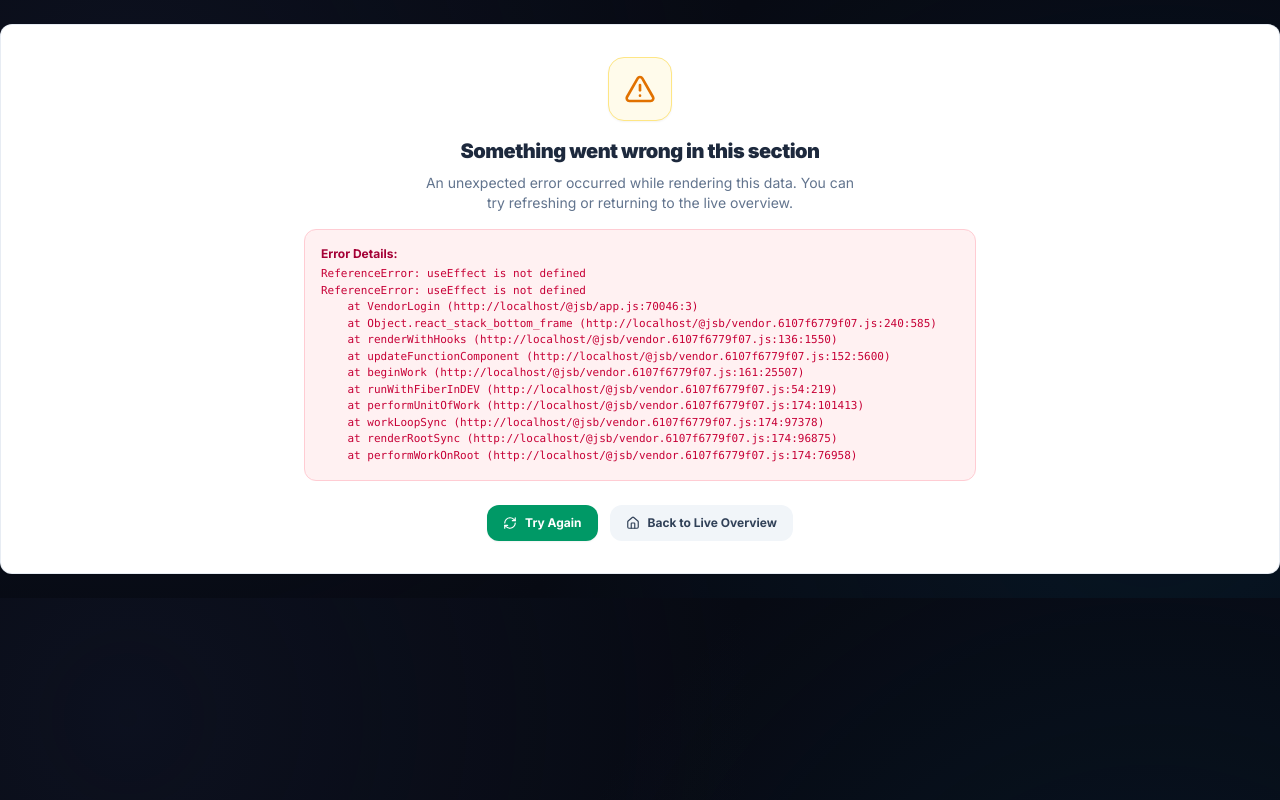
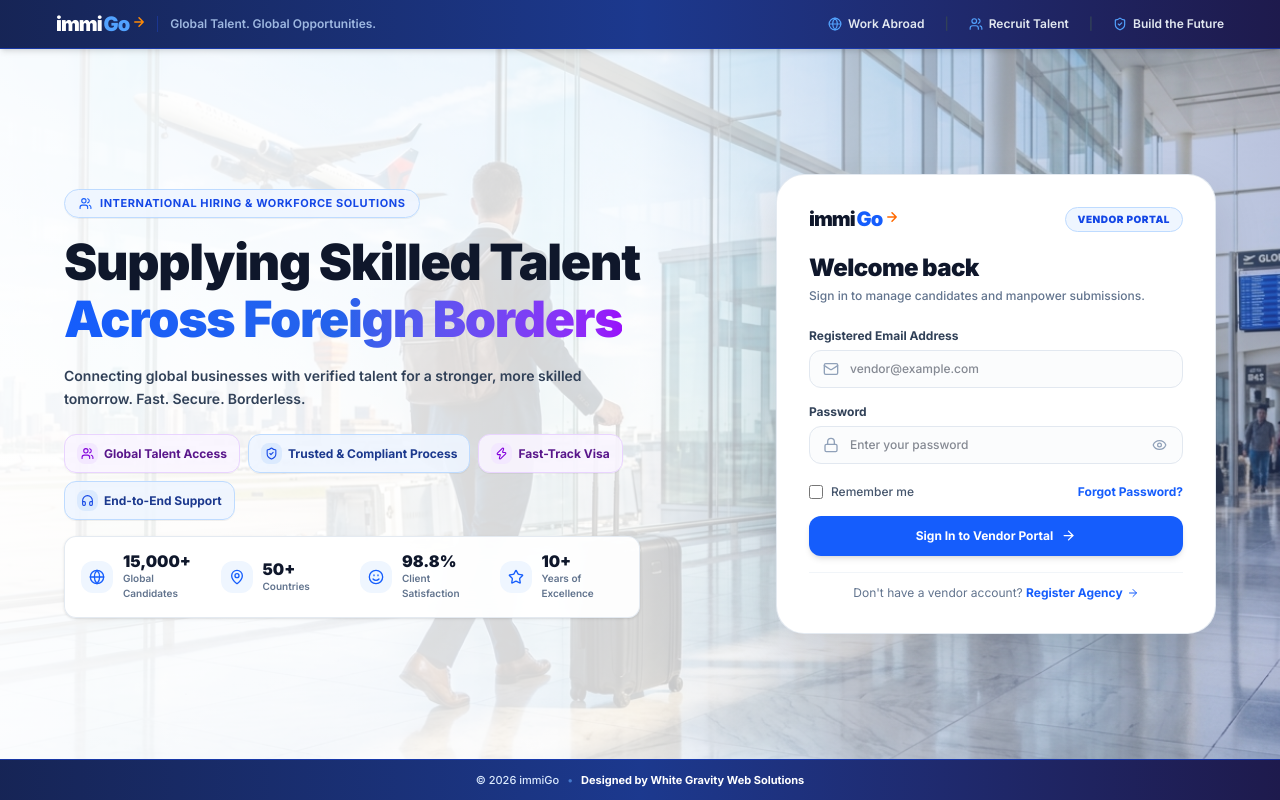
Before and after one commit to whitegravity513-sys/immigo, a React (Vite) app in the folder frontend/: page /vendor/login in a window 1280 px wide. Built offline with nearby package versions, Linux system fonts and the light colour scheme.

Commit message:
fix(auth): import useEffect in VendorLogin and prevent autofill of VESTA across all login portals

```diff
--- a/frontend/src/components/auth/AdminLoginForm.jsx
+++ b/frontend/src/components/auth/AdminLoginForm.jsx
@@ -1,4 +1,4 @@
-import { useState, useEffect } from "react";
+import { useState, useEffect, useRef } from "react";
 import { Mail, Lock, Eye, EyeOff, LogIn, ArrowRight } from "lucide-react";
 import { adminLogin } from "../../services/authService.js";
 import { useAuth } from "../../context/AuthContext.jsx";
@@ -14,17 +14,43 @@ export default function AdminLoginForm({ onLoginSuccess, onForgotPassword }) {
   const [loading, setLoading] = useState(false);
   const [error, setError] = useState("");
 
+  const adminInputRef = useRef(null);
+  const adminPassRef = useRef(null);
+
+  useEffect(() => {
+    setIdentifier("");
+    setPassword("");
+    const clearBrowserAutofill = () => {
+      if (adminInputRef.current) {
+        const v = String(adminInputRef.current.value || "");
+        if (v.toUpperCase().includes("VESTA")) {
+          adminInputRef.current.value = "";
+          setIdentifier("");
+        }
+      }
+      if (adminPassRef.current && adminInputRef.current && !adminInputRef.current.value) {
+        if (adminPassRef.current.value === "12345" || adminPassRef.current.value === "vesta") {
+          adminPassRef.current.value = "";
+          setPassword("");
+        }
+      }
+    };
+    clearBrowserAutofill();
+    const interval = setInterval(clearBrowserAutofill, 50);
+    const stopTimer = setTimeout(() => clearInterval(interval), 2500);
+    return () => {
+      clearInterval(interval);
+      clearTimeout(stopTimer);
+    };
+  }, []);
+
+
   useEffect(() => {
     if (!error) return;
     const timer = setTimeout(() => setError(""), 6000);
     return () => clearTimeout(timer);
   }, [error]);
 
-  const handleQuickFill = () => {
-    setIdentifier("admin@immigo.com");
-    setPassword("12345");
-    setError("");
-  };
 
   const handleSubmit = async (e) => {
     e.preventDefault();
@@ -63,19 +89,8 @@ export default function AdminLoginForm({ onLoginSuccess, onForgotPassword }) {
   };
 
   return (
-    <form onSubmit={handleSubmit} className="space-y-3.5">
-      <div className="px-3 py-1.5 bg-blue-50/70 border border-blue-200/70 rounded-xl flex items-center justify-between text-[11px] text-blue-900">
-        <span className="truncate mr-2">
-          Admin: <span className="font-bold text-[#1877f2]">admin@immigo.com</span> &bull; Pass: <span className="font-mono font-bold">12345</span>
-        </span>
-        <button
-          type="button"
-          onClick={handleQuickFill}
-          className="font-bold text-[#1877f2] hover:underline cursor-pointer ml-2 text-xs shrink-0"
-        >
-          Quick Fill
-        </button>
-      </div>
+    <form onSubmit={handleSubmit} className="space-y-3.5" autoComplete="off">
+
 
       <AuthErrorMessage msg={error} />
 
@@ -86,28 +101,13 @@ export default function AdminLoginForm({ onLoginSuccess, onForgotPassword }) {
         <div className="relative">
           <Mail size={16} className="absolute left-3.5 top-3 text-slate-400 pointer-events-none" />
           <input
-            type="text"
-            required
-            autoFocus
-            value={identifier}
-            onChange={(e) => setIdentifier(e.target.value)}
-            placeholder="admin@immigo.com or 'admin'"
-            className="w-full pl-10 pr-4 py-2.5 bg-white border border-slate-200 hover:border-slate-300 rounded-xl text-sm text-slate-800 placeholder:text-slate-400 focus:outline-none focus:border-[#1877f2] focus:ring-2 focus:ring-blue-500/10 transition-all font-medium"
-          />
-        </div>
-      </div>
-
-      <div>
-        <label className="block text-xs font-bold text-slate-700 mb-1">
-          Password
-        </label>
-        <div className="relative">
-          <Lock size={16} className="absolute left-3.5 top-3 text-slate-400 pointer-events-none" />
-          <input
+            ref={adminPassRef}
             type={showPassword ? "text" : "password"}
             required
             value={password}
             onChange={(e) => setPassword(e.target.value)}
+            name="admin_master_key"
+            autoComplete="new-password"
             placeholder="Enter secure password"
             className="w-full pl-10 pr-10 py-2.5 bg-white border border-slate-200 hover:border-slate-300 rounded-xl text-sm text-slate-800 placeholder:text-slate-400 focus:outline-none focus:border-[#1877f2] focus:ring-2 focus:ring-blue-500/10 transition-all font-medium"
           />
--- a/frontend/src/pages/employee/EmployeeLoginPage.jsx
+++ b/frontend/src/pages/employee/EmployeeLoginPage.jsx
@@ -135,17 +135,34 @@ export default function EmployeeLoginPage() {
   const [loading, setLoading] = useState(false);
   const [error, setError] = useState("");
 
+    const empInputRef = useRef(null);
+  const empPassRef = useRef(null);
+
   useEffect(() => {
     setEmployeeId("");
     setPassword("");
-    const t1 = setTimeout(() => {
-      setEmployeeId(prev => (prev && prev.toUpperCase().includes("VESTA") ? "" : prev));
-      setPassword(prev => (prev === "12345" ? "" : prev));
-    }, 50);
-    const t2 = setTimeout(() => {
-      setEmployeeId(prev => (prev && prev.toUpperCase().includes("VESTA") ? "" : prev));
-    }, 300);
-    return () => { clearTimeout(t1); clearTimeout(t2); };
+    const clearBrowserAutofill = () => {
+      if (empInputRef.current) {
+        const v = String(empInputRef.current.value || "");
+        if (v.toUpperCase().includes("VESTA")) {
+          empInputRef.current.value = "";
+          setEmployeeId("");
+        }
+      }
+      if (empPassRef.current && empInputRef.current && !empInputRef.current.value) {
+        if (empPassRef.current.value === "12345" || empPassRef.current.value === "vesta") {
+          empPassRef.current.value = "";
+          setPassword("");
+        }
+      }
+    };
+    clearBrowserAutofill();
+    const interval = setInterval(clearBrowserAutofill, 50);
+    const stopTimer = setTimeout(() => clearInterval(interval), 2500);
+    return () => {
+      clearInterval(interval);
+      clearTimeout(stopTimer);
+    };
   }, []);
 
 
@@ -273,33 +290,15 @@ export default function EmployeeLoginPage() {
                 <div className="relative">
                   <User size={16} className="absolute left-4 top-1/2 -translate-y-1/2 text-slate-500 pointer-events-none" />
                   <input
-                    type="text"
-                    required
-                    autoFocus
-                    value={employeeId}
-                    onChange={handleIdChange}
-                    name="employee_code_id" autoComplete="off" autoCorrect="off" autoCapitalize="none" spellCheck="false" placeholder="Employee ID (e.g. IMMI-001)" className="w-full pl-11 pr-4 py-3 rounded-full border border-slate-300 focus:border-[#3b2875] focus:ring-2 focus:ring-[#3b2875]/10 bg-white text-xs sm:text-sm text-slate-900 placeholder:text-slate-400 font-medium transition outline-none shadow-2xs"
-                  />
-                </div>
-              </div>
-
-              {}
-              <div>
-                <div className="relative">
-                  <button
-                    type="button"
-                    onClick={() => setShowPassword(!showPassword)}
-                    className="absolute left-4 top-1/2 -translate-y-1/2 text-slate-500 hover:text-slate-700 cursor-pointer p-0.5"
-                    title={showPassword ? "Hide password" : "Show password"}
-                  >
-                    {showPassword ? <EyeOff size={16} /> : <Eye size={16} />}
-                  </button>
-                  <input
+                    ref={empPassRef}
                     type={showPassword ? "text" : "password"}
                     required
                     value={password}
                     onChange={(e) => setPassword(e.target.value)}
-                    name="employee_auth_pass" autoComplete="new-password" placeholder="Password" className="w-full pl-11 pr-4 py-3 rounded-full border border-slate-300 focus:border-[#3b2875] focus:ring-2 focus:ring-[#3b2875]/10 bg-white text-xs sm:text-sm text-slate-900 placeholder:text-slate-400 font-medium transition outline-none shadow-2xs"
+                    name="workforce_user_secret"
+                    autoComplete="new-password"
+                    placeholder="Password"
+                    className="w-full pl-11 pr-4 py-3 rounded-full border border-slate-300 focus:border-[#3b2875] focus:ring-2 focus:ring-[#3b2875]/10 bg-white text-xs sm:text-sm text-slate-900 placeholder:text-slate-400 font-medium transition outline-none shadow-2xs"
                   />
                 </div>
               </div>
--- a/frontend/src/pages/vendor/VendorLogin.jsx
+++ b/frontend/src/pages/vendor/VendorLogin.jsx
@@ -1,4 +1,4 @@
-import React, { useState } from "react";
+import React, { useState, useEffect, useRef } from "react";
 import { Link, useNavigate, useLocation } from "react-router-dom";
 import {
   Globe,
@@ -37,13 +37,36 @@ export function VendorLogin() {
   const [loading, setLoading] = useState(false);
   const [error, setError] = useState("");
 
+    const emailInputRef = useRef(null);
+  const passwordInputRef = useRef(null);
+
   useEffect(() => {
     setEmailOrId("");
     setPassword("");
-    const t = setTimeout(() => {
-      setEmailOrId(prev => (prev && prev.toUpperCase().includes("VESTA") ? "" : prev));
-    }, 50);
-    return () => clearTimeout(t);
+    const clearBrowserAutofill = () => {
+      if (emailInputRef.current) {
+        const v = String(emailInputRef.current.value || "");
+        if (v.toUpperCase().includes("VESTA")) {
+          emailInputRef.current.value = "";
+          setEmailOrId("");
+        }
+      }
+      if (passwordInputRef.current) {
+        if (emailInputRef.current && !emailInputRef.current.value) {
+          if (passwordInputRef.current.value === "12345" || passwordInputRef.current.value === "vesta") {
+            passwordInputRef.current.value = "";
+            setPassword("");
+          }
+        }
+      }
+    };
+    clearBrowserAutofill();
+    const interval = setInterval(clearBrowserAutofill, 50);
+    const stopTimer = setTimeout(() => clearInterval(interval), 2500);
+    return () => {
+      clearInterval(interval);
+      clearTimeout(stopTimer);
+    };
   }, []);
 
   const [showForgotModal, setShowForgotModal] = useState(false);
@@ -163,26 +186,13 @@ export function VendorLogin() {
                     <div className="relative">
                       <Mail className="w-4 h-4 text-slate-400 absolute left-3.5 top-1/2 -translate-y-1/2" />
                       <input
-                        type="email"
-                        required
-                        value={emailOrId}
-                        onChange={(e) => setEmailOrId(e.target.value)}
-                        name="vendor_login_account" autoComplete="off" autoCorrect="off" autoCapitalize="none" spellCheck="false" placeholder="vendor@example.com" className="w-full pl-10 pr-4 py-2.5 rounded-xl border border-slate-200 bg-slate-50/50 text-xs text-slate-900 focus:outline-none focus:ring-2 focus:ring-blue-600 focus:bg-white font-medium transition"
-                      />
-                    </div>
-                  </div>
-
-                  <div>
-                    <label className="block text-xs font-bold text-slate-700 mb-1">
-                      Password
-                    </label>
-                    <div className="relative">
-                      <Lock className="w-4 h-4 text-slate-400 absolute left-3.5 top-1/2 -translate-y-1/2" />
-                      <input
+                    ref={passwordInputRef}
                     type={showPassword ? "text" : "password"}
                     required
                     value={password}
                     onChange={(e) => setPassword(e.target.value)}
+                    name="vendor_portal_key"
+                    autoComplete="new-password"
                     placeholder="Enter your password"
                     className="w-full pl-10 pr-10 py-2.5 rounded-xl border border-slate-200 bg-slate-50/50 text-xs text-slate-900 focus:outline-none focus:ring-2 focus:ring-blue-600 focus:bg-white font-medium transition"
                   />
```
Lines whose indentation alone changed are shown as unchanged.
